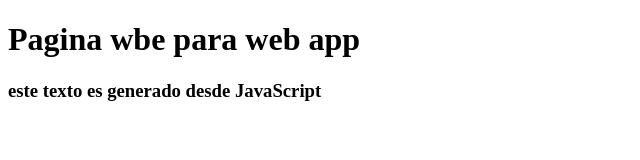
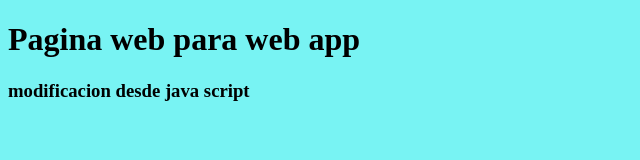
Before and after one commit to magPacheco10/WebAppMobile, a plain HTML site: page Index.html in a window 1280 px wide. Shown: the whole page, without its empty margins (0-640 px from the left). Drawn offline with Linux system fonts and the light colour scheme.

Commit message:
Versión 2 WebApp

```diff
--- a/Index.html
+++ b/Index.html
@@ -4,11 +4,11 @@
     <meta charset="UTF-8">
     <meta http-equiv="X-UA-Compatible" content="IE=edge">
     <meta name="viewport" content="width=device-width, initial-scale=1.0">
-    <link>
+    <link rel="stylesheet" href="css/estilo.css">
     <title>introduccion webapp</title>
 </head>
 <body>
-    <h1>Pagina wbe para web app</h1>
+    <h1>Pagina web para web app</h1>
     <h3 id="texto"></h3>
 
     <script src="js/main.js"></script>
--- a/js/main.js
+++ b/js/main.js
@@ -1,3 +1,3 @@
 let texto=document.getElementById('texto');
 
-texto.innerHTML="este texto es generado desde JavaScript";
+texto.innerHTML=" modificacion desde java script";
```
